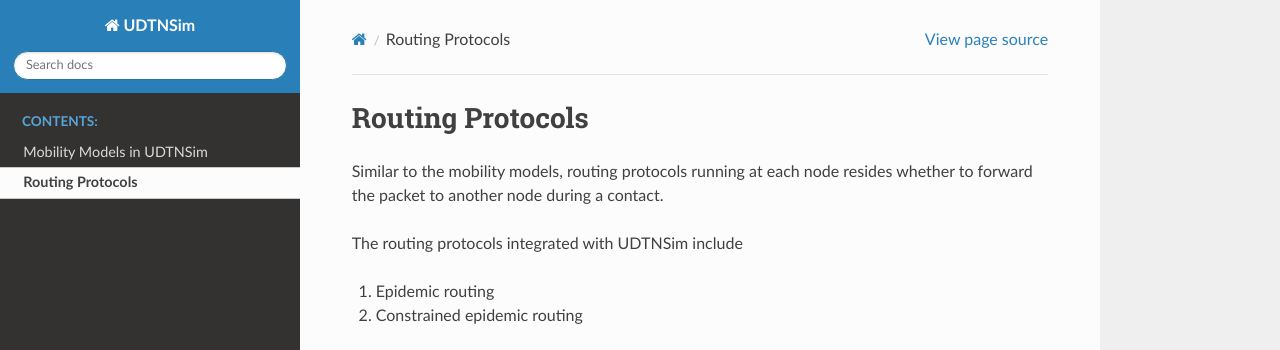
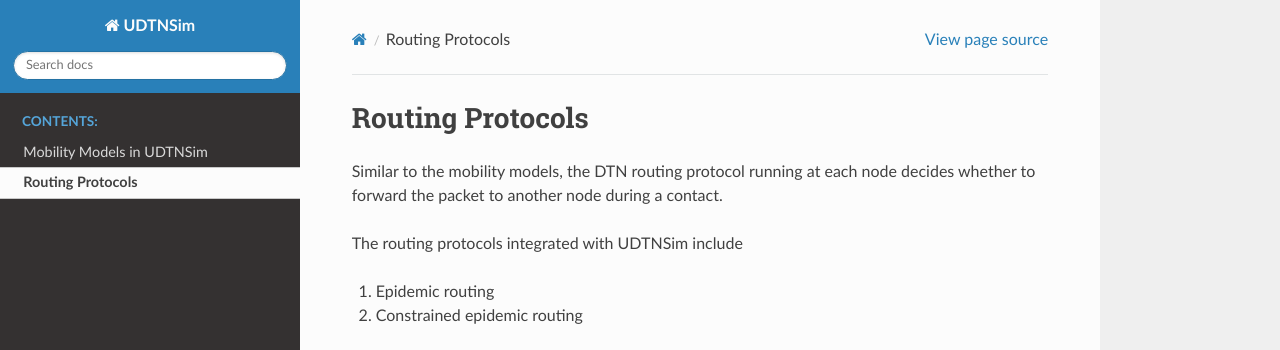
Before and after one commit to 4sarathbabu/UDTNSim-Documentation, a Sphinx documentation site: the page built from docs/source/routingprotocols.rst, in a window 1280 px wide. Shown: the top 350 px of the page. Built offline with Sphinx 7.4.7 and the Read the Docs theme 2.0.0, drawn with Linux system fonts in a browser that asks for light colours.

Commit message:
Commit_16_06_2021

```diff
--- a/docs/source/routingprotocols.rst
+++ b/docs/source/routingprotocols.rst
@@ -3,8 +3,8 @@
 Routing Protocols
 =================
 
-Similar to the mobility models, routing protocols running at each node
-resides whether to forward the packet to another node during a contact.
+Similar to the mobility models, the DTN routing protocol running at each
+node decides whether to forward the packet to another node during a contact.
 
 The routing protocols integrated with UDTNSim include
 
```
Also changed, not shown: 5 other files.
